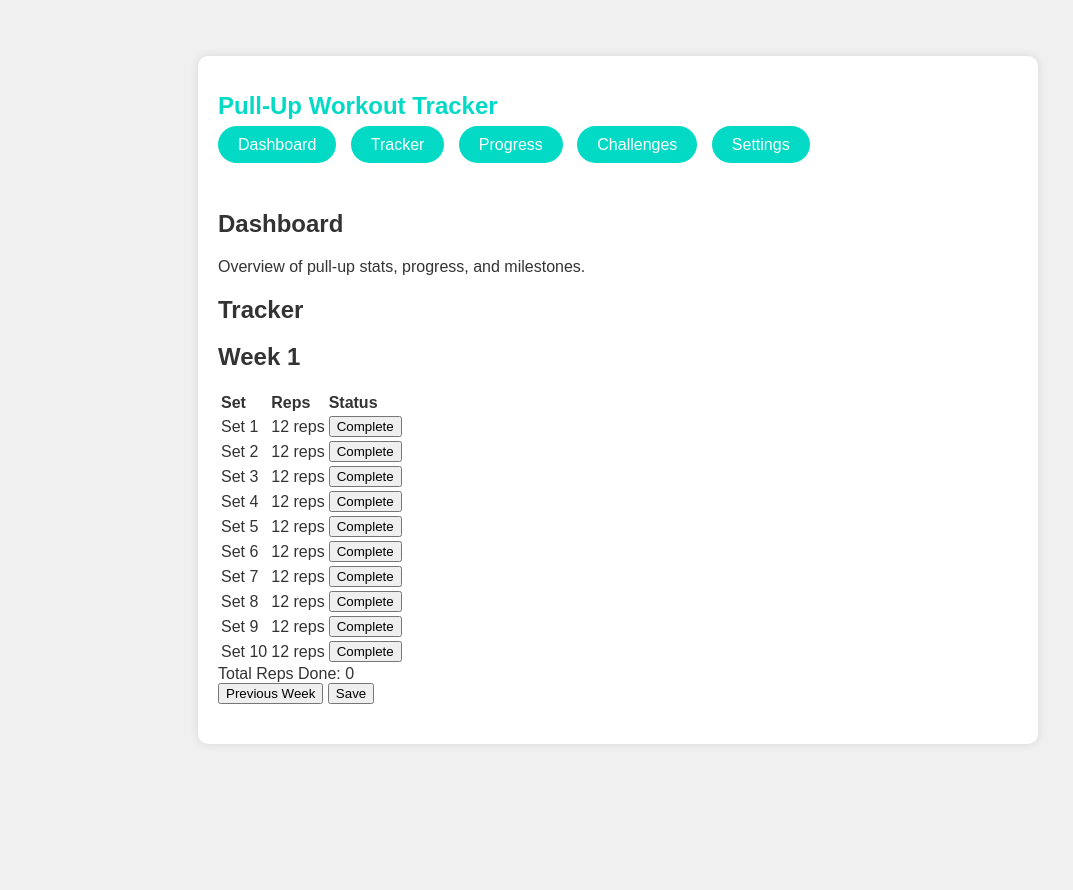
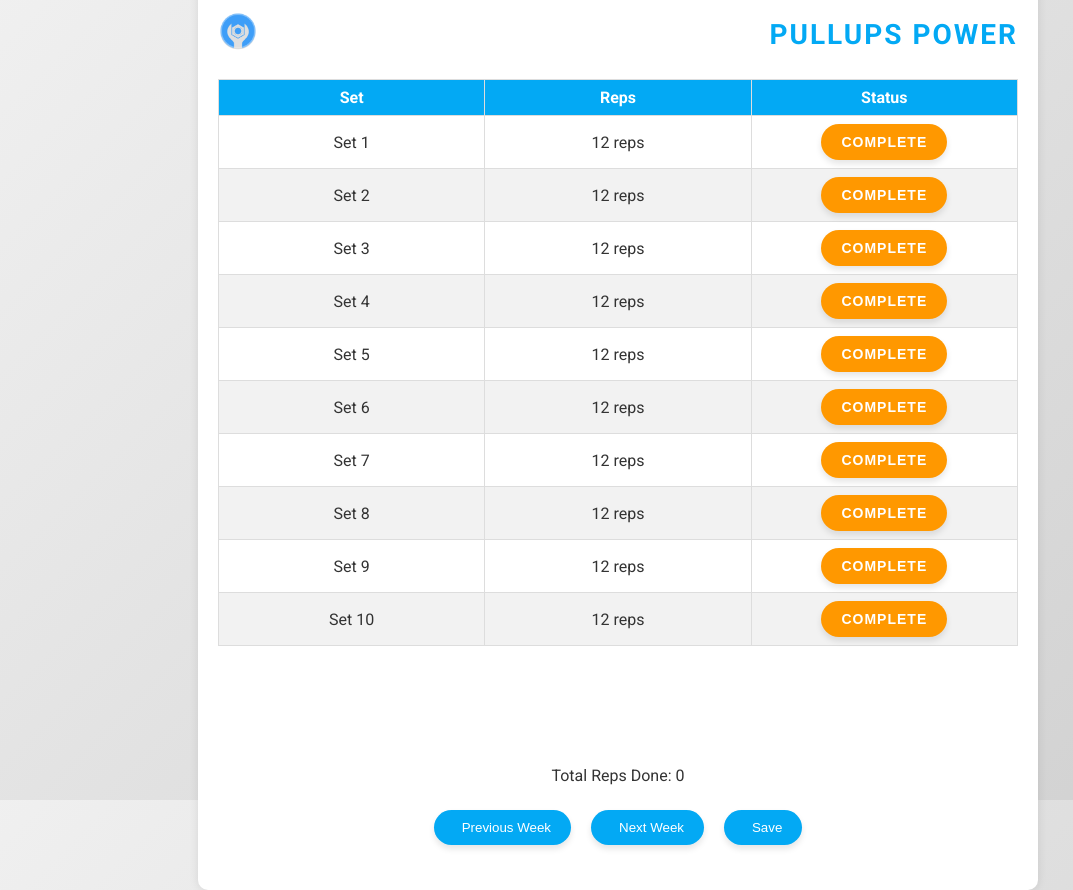
Before and after one commit to korm85/Pull-Ups-tracker, a plain HTML site: page index.html in a window 1280 px wide. Shown: the whole page, without its empty margins (22-1095 px from the left). Before the commit the page ends 800 px from the top, so only its background shows below. Drawn offline with Linux system fonts and the light colour scheme.

Commit message:
Update styles for workout tracker table and buttons

```diff
--- a/index.html
+++ b/index.html
@@ -5,30 +5,18 @@
     <meta name="viewport" content="width=device-width, initial-scale=1.0">
     <title>Pull-Up Workout Tracker</title>
     <link rel="stylesheet" href="styles.css">
+    <link href="https://fonts.googleapis.com/css2?family=Roboto:wght@400;700&display=swap" rel="stylesheet">
     <script defer src="app.js"></script>
     <link rel="manifest" href="manifest.json">
 </head>
 <body>
     <div class="container">
         <header>
-            <h1>Pull-Up Workout Tracker</h1>
-            <nav>
-                <ul>
-                    <li><a href="#" class="nav-button" id="dashboard-button">Dashboard</a></li>
-                    <li><a href="#" class="nav-button" id="tracker-button">Tracker</a></li>
-                    <li><a href="#" class="nav-button" id="progress-button">Progress</a></li>
-                    <li><a href="#" class="nav-button" id="challenges-button">Challenges</a></li>
-                    <li><a href="#" class="nav-button" id="settings-button">Settings</a></li>
-                </ul>
-            </nav>
+            <img src="icon.png" alt="Logo" class="logo">
+            <h1 class="stylish-header">Pullups Power</h1>
         </header>
         <main id="main-content">
-            <div id="dashboard" class="section hidden">
-                <h2>Dashboard</h2>
-                <p>Overview of pull-up stats, progress, and milestones.</p>
-            </div>
             <div id="tracker" class="section">
-                <h2>Tracker</h2>
                 <div id="workout-tracker"></div>
                 <div class="progress-bar">
                     <div id="progress-bar-fill" class="progress-bar-fill"></div>
@@ -37,21 +25,17 @@
                     <span>Total Reps Done: </span>
                     <span id="total-reps">0</span>
                 </div>
-                <button id="prev-workout" class="navigation-button">Previous Week</button>
-                <button id="next-workout" class="navigation-button hidden">Next Week</button>
-                <button id="save-workout" class="navigation-button">Save</button>
-            </div>
-            <div id="progress" class="section hidden">
-                <h2>Progress</h2>
-                <p>Visualize trends like total reps, max sets, and progression over time.</p>
-            </div>
-            <div id="challenges" class="section hidden">
-                <h2>Challenges</h2>
-                <p>Track progress toward specific pull-up goals or milestones.</p>
-            </div>
-            <div id="settings" class="section hidden">
-                <h2>Settings</h2>
-                <p>Adjust preferences such as themes, units, and goal settings.</p>
+                <div class="navigation-buttons">
+                    <button id="prev-workout" class="navigation-button">
+                        <span class="material-icons"></span> Previous Week
+                    </button>
+                    <button id="next-workout" class="navigation-button hidden">
+                        <span class="material-icons"></span> Next Week
+                    </button>
+                    <button id="save-workout" class="navigation-button">
+                        <span class="material-icons"></span> Save
+                    </button>
+                </div>
             </div>
         </main>
     </div>
--- a/styles.css
+++ b/styles.css
@@ -1,5 +1,5 @@
 body {
-    font-family: 'Arial', sans-serif;
+    font-family: 'Roboto', sans-serif;
     background-color: #f0f0f0;
     margin: 0;
     padding: 0;
@@ -8,6 +8,7 @@ body {
     align-items: center;
     height: 100vh;
     color: #333;
+    background: linear-gradient(135deg, #f0f0f0, #d0d0d0);
 }
 
 .container {
@@ -28,26 +29,41 @@ header {
     width: 100%;
     text-align: left;
     margin-bottom: 20px;
+    display: flex;
+    align-items: center;
+    justify-content: space-between;
+    position: sticky;
+    top: 0;
+    background: white;
+    z-index: 1000;
 }
 
-h1 {
-    font-size: 24px;
+.logo {
+    height: 40px;
+    margin-right: 10px;
+}
+
+.stylish-header {
+    font-size: 28px;
     margin-bottom: 10px;
-    color: #03DAC6;
+    color: #03A9F4;
+    text-transform: uppercase;
+    letter-spacing: 2px;
+    font-weight: 700;
 }
 
 nav ul {
     list-style-type: none;
     padding: 0;
+    display: flex;
 }
 
 nav ul li {
-    display: inline;
     margin-right: 10px;
 }
 
 .nav-button {
-    background-color: #03DAC6;
+    background-color: #03A9F4;
     color: white;
     padding: 10px 20px;
     border-radius: 28px;
@@ -55,10 +71,12 @@ nav ul li {
     cursor: pointer;
     transition: background-color 0.3s;
     text-decoration: none;
+    box-shadow: 0 4px 6px rgba(0, 0, 0, 0.1);
 }
 
 .nav-button:hover {
     background-color: #018786;
+    box-shadow: 0 6px 8px rgba(0, 0, 0, 0.2);
 }
 
 main {
@@ -68,10 +86,152 @@ main {
 
 .section {
     margin-bottom: 20px;
+    display: flex;
+    flex-direction: column;
+    align-items: center;
 }
 
 .hidden {
     display: none;
+}
+
+.progress-bar {
+    background-color: #e0e0e0;
+    border-radius: 20px;
+    overflow: hidden;
+    margin: 20px 0;
+    background: linear-gradient(90deg, #4CAF50, #03A9F4);
+}
+
+.progress-bar-fill {
+    height: 20px;
+    background-color: #03A9F4;
+    width: 0;
+    transition: width 0.3s;
+}
+
+.total-reps {
+    margin: 20px 0;
+}
+
+.navigation-buttons {
+    display: flex;
+    flex-direction: row;
+    gap: 10px;
+}
+
+.navigation-button {
+    background-color: #03A9F4;
+    color: white;
+    padding: 10px 20px;
+    border-radius: 28px;
+    border: none;
+    cursor: pointer;
+    transition: background-color 0.3s;
+    margin: 5px;
+    box-shadow: 0 4px 6px rgba(0, 0, 0, 0.1);
+    display: flex;
+    align-items: center;
+}
+
+.navigation-button:hover {
+    background-color: #018786;
+    box-shadow: 0 6px 8px rgba(0, 0, 0, 0.2);
+}
+
+.material-icons {
+    margin-right: 8px;
+}
+
+/* New styles for the workout tracker table */
+#workout-tracker {
+    width: 100%;
+    overflow-x: auto;
+    margin-bottom: 20px;
+}
+
+#workout-tracker table {
+    width: 100%;
+    border-collapse: collapse;
+    margin-bottom: 20px;
+    table-layout: fixed; /* Ensure consistent column widths */
+}
+
+#workout-tracker th, #workout-tracker td {
+    border: 1px solid #ddd;
+    padding: 8px;
+    text-align: center;
+    word-wrap: break-word; /* Prevent text overflow */
+}
+
+#workout-tracker th {
+    background-color: #03A9F4;
+    color: white;
+}
+
+#workout-tracker tr:nth-child(even) {
+    background-color: #f2f2f2;
+}
+
+#workout-tracker tr:hover {
+    background-color: #ddd;
+}
+
+/* New styles for the action button */
+.action-button {
+    background-color: #4CAF50;
+    color: white;
+    padding: 15px 30px;
+    border: none;
+    border-radius: 50px;
+    cursor: pointer;
+    transition: background-color 0.3s, transform 0.2s;
+    box-shadow: 0 8px 12px rgba(0, 0, 0, 0.2);
+    font-size: 16px;
+    font-weight: bold;
+    text-transform: uppercase;
+    letter-spacing: 1px;
+    margin-top: 20px;
+}
+
+.action-button:hover {
+    background-color: #45a049;
+    transform: translateY(-3px);
+    box-shadow: 0 12px 16px rgba(0, 0, 0, 0.2);
+}
+
+.action-button:active {
+    background-color: #388e3c;
+    transform: translateY(0);
+    box-shadow: 0 6px 10px rgba(0, 0, 0, 0.2);
+}
+
+/* New styles for the complete button */
+.complete-button {
+    background-color: #ff9800;
+    color: white;
+    padding: 10px 20px;
+    border: none;
+    border-radius: 28px;
+    cursor: pointer;
+    transition: background-color 0.3s, transform 0.2s;
+    box-shadow: 0 4px 6px rgba(0, 0, 0, 0.1);
+    font-size: 14px;
+    font-weight: bold;
+    text-transform: uppercase;
+    letter-spacing: 1px;
+}
+
+.complete-button:hover {
+    background-color: #e68900;
+    transform: translateY(-2px);
+    box-shadow: 0 6px 8px rgba(0, 0, 0, 0.2);
+}
+
+.complete-button:active {
+    background-color: #cc7a00;
+    transform: translateY(0);
+    box-shadow: 0 4px 6px rgba(0, 0, 0, 0.2);
 }
 
 @media (max-width: 600px) {
@@ -94,4 +254,42 @@ main {
         display: block;
         margin-bottom: 10px;
     }
+
+    .navigation-buttons {
+        flex-direction: column;
+        align-items: center;
+    }
+
+    #workout-tracker table, #workout-tracker th, #workout-tracker td {
+        display: block;
+        width: 100%;
+    }
+
+    #workout-tracker th, #workout-tracker td {
+        text-align: right;
+        padding-left: 50%;
+        position: relative;
+    }
+
+    #workout-tracker th::before, #workout-tracker td::before {
+        content: attr(data-label);
+        position: absolute;
+        left: 0;
+        width: 50%;
+        padding-left: 10px;
+        font-weight: bold;
+        text-align: left;
+    }
+
+    .action-button {
+        width: 100%;
+        padding: 15px;
+        font-size: 14px;
+    }
+
+    .complete-button {
+        width: 100%;
+        padding: 10px;
+        font-size: 14px;
+    }
 }
```
Also changed, not shown: 1 other file.
